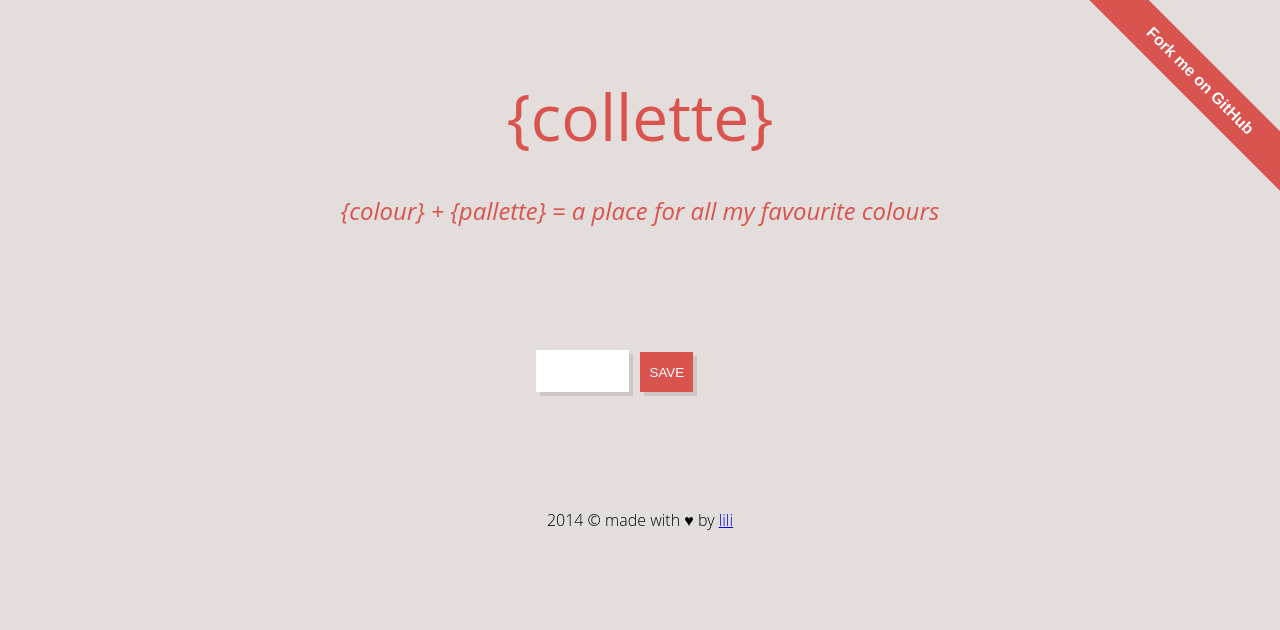
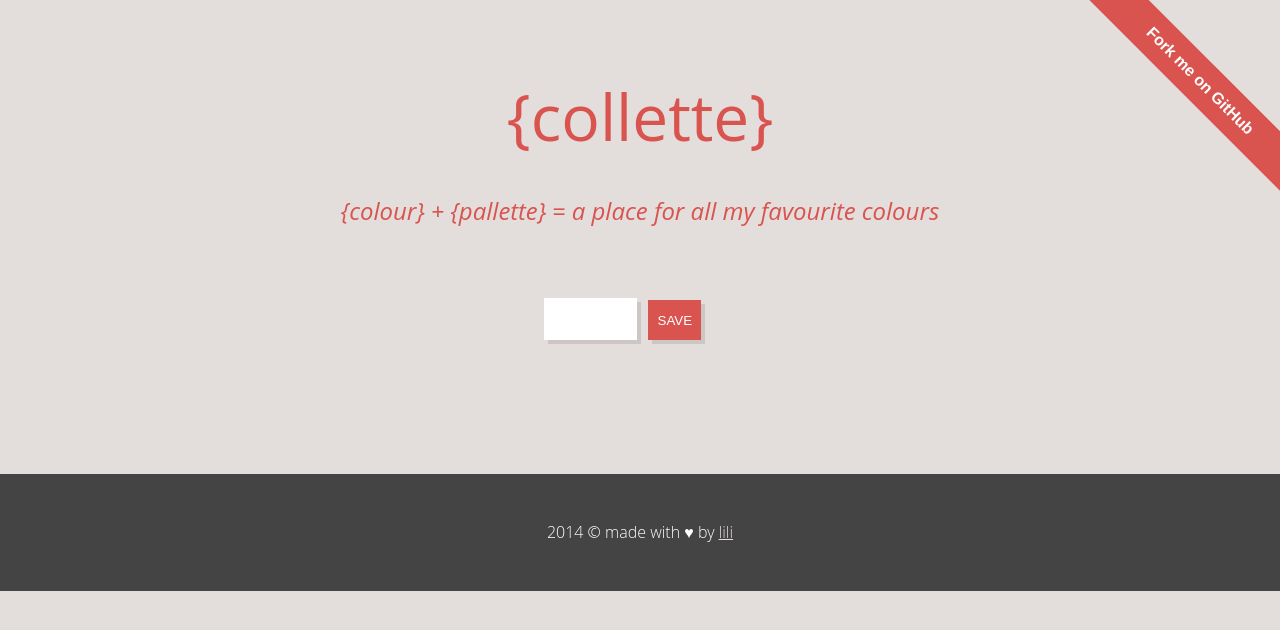
Before and after one commit to lili2311/collette, a Django app: page / in a window 1280 px wide. Shown: the top 630 px of the page. Run offline with Django 3.2, Linux system fonts and the light colour scheme; data that the repository does not hold is empty.

Commit message:
.css tweaked

```diff
--- a/collette/assets/css/collette.css
+++ b/collette/assets/css/collette.css
@@ -2,7 +2,7 @@
   margin:0 auto;
   padding:0;
   line-height:1.3em;
-  font-family:"open Sans";
+  font-family:"Open Sans", "Ariel";
   font-weight:100;
   background:#e3dedb;
 }
@@ -10,10 +10,22 @@
   list-style:none;
   margin:0 auto;
   display:block;
+  padding: 3em 0;
 }
 ul li {
   margin: 0 0 0 1em;
   display:inline-block;
+}
+.errorlist {
+  margin:0;
+  padding:0;
+}
+.errolist li {
+  margin:0;
+  padding:0;
+  font-family:"Open Sans", "Ariel";
+  font-weight:100;
+  font-style:italic;
 }
 .color-circle {
   width:10em;
@@ -40,6 +52,7 @@
   font-weight:400;
   padding: 1em 0;
   line-height:1.3em;
+  margin:0;
 }
 h1 {
   text-align:center;
@@ -62,6 +75,7 @@
   text-transform:uppercase;
   margin: 0 0 1em 0;
   color:#181818;
+  font-family:"Open Sans", "Ariel";
 }
 
 input[type=text] {
@@ -76,6 +90,8 @@
   vertical-align:bottom;
   color:#111;
   box-shadow:4px 4px 0px rgba(0,0,0,.1);
+  font-family:"Open Sans", "Ariel";
+  font-weight:100;
 
 }
 label {
@@ -85,6 +101,16 @@
   text-align: center;
   margin:0 auto;
   padding: 3em 0;
+  background-color: #444;
+  color:#fff;
+  font-family:"Open Sans", "Ariel";
+  font-weight:100;
+}
+
+footer a {
+  color:#e3dedb;
+  font-family:"Open Sans", "Ariel";
+  font-weight:100;
 }
 
 button, #submit-color {
@@ -113,8 +139,8 @@
 #form-container {
   margin:0 auto;
   height:2em;
-  padding:5em 0;
-  width:13em;
+  padding:3em 0;
+  width:12em;
 }
 form {
   display:inline-block;
--- a/collette/settings/__init__.py
+++ b/collette/settings/__init__.py
@@ -20,7 +20,7 @@
 SECRET_KEY = 'wxty)ggh*()###l9as-x5-4cv#ui&*ykm(@&bhek(p0ne_m6o9'
 
 # SECURITY WARNING: don't run with debug turned on in production!
-DEBUG = True
+DEBUG = False
 
 
 TEMPLATE_DEBUG = False
```
Also changed, not shown: 1 other file.
